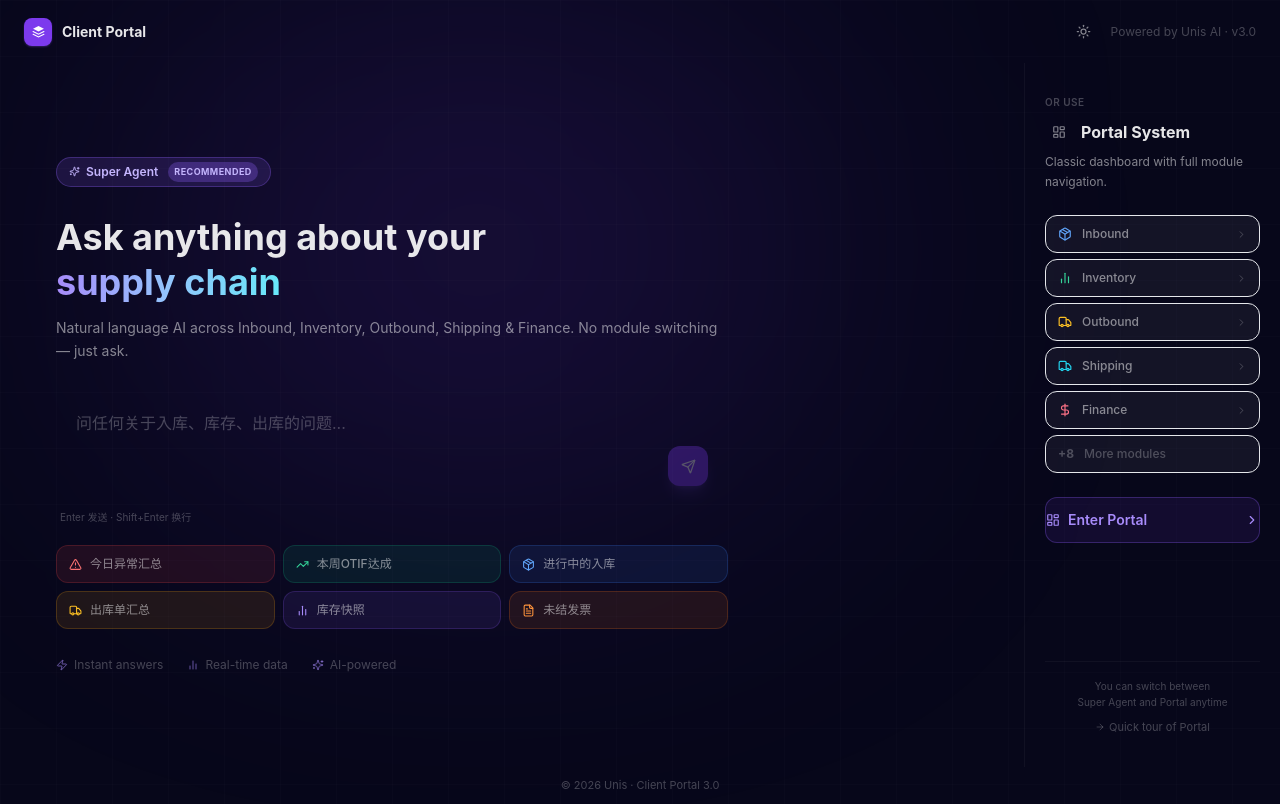
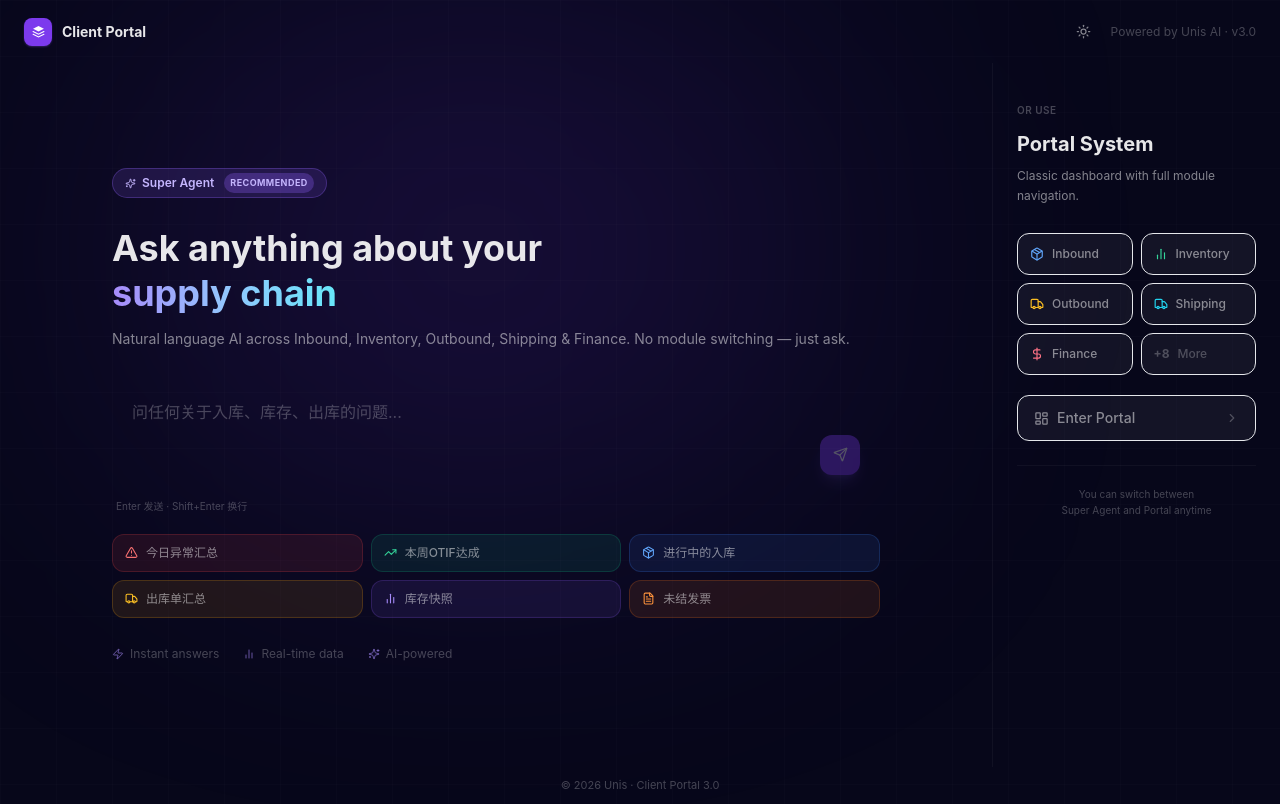
Before and after one commit to WYJade/CP-Announcement-management, a React (Vite) app: page /landing in a window 1280 px wide. Built offline with nearby package versions, Linux system fonts and the light colour scheme.

Commit message:
fix(landing): portal panel 2-col grid like screenshot, wider left area with larger input

```diff
--- a/src/components/Landing/LandingPage.tsx
+++ b/src/components/Landing/LandingPage.tsx
@@ -296,8 +296,8 @@ export default function LandingPage() {
         <div className="flex-1 flex flex-col min-h-0 overflow-hidden">
           {!inConversation ? (
             /* Initial hero */
-            <div className="flex-1 flex flex-col justify-center px-14 py-10 overflow-y-auto">
-              <div className="w-full max-w-2xl">
+            <div className="flex-1 flex flex-col justify-center px-8 py-10 overflow-y-auto">
+              <div className="w-full max-w-3xl mx-auto">
 
                 {/* Badge */}
                 <div className="flex items-center gap-2 mb-7">
@@ -455,55 +455,45 @@ export default function LandingPage() {
         </div>
 
         {/* ════ RIGHT: Portal System (narrow vertical panel) ════ */}
-        <div className={`w-64 shrink-0 flex flex-col border-l ${vline} px-5 py-8`}>
+        <div className={`w-72 shrink-0 flex flex-col border-l ${vline} px-6 py-10`}>
           {/* Header */}
-          <div className="mb-6">
-            <p className={`text-[10px] uppercase tracking-wider font-semibold mb-2 ${text3}`}>Or use</p>
-            <div className="flex items-center gap-2 mb-1.5">
-              <div className={`w-7 h-7 rounded-lg flex items-center justify-center ${dark ? 'bg-white/8' : 'bg-gray-100'}`}>
-                <LayoutDashboard size={14} className={text2} />
-              </div>
-              <h3 className={`text-base font-bold ${text1}`}>Portal System</h3>
-            </div>
+          <div className="mb-7">
+            <p className={`text-[10px] uppercase tracking-wider font-semibold mb-3 ${text3}`}>Or use</p>
+            <h3 className={`text-xl font-bold mb-2 ${text1}`}>Portal System</h3>
             <p className={`text-xs ${text2} leading-relaxed`}>
               Classic dashboard with full module navigation.
             </p>
           </div>
 
-          {/* Module list */}
-          <div className="space-y-1.5 mb-6">
+          {/* Module grid — 2 columns like screenshot */}
+          <div className="grid grid-cols-2 gap-2 mb-5">
             {PORTAL_MODULES.map(({ icon: Icon, label, color }) => (
               <button key={label} onClick={() => navigate('/portal')}
-                className={`w-full flex items-center gap-2.5 px-3 py-2.5 rounded-xl border text-xs font-medium transition-all ${portalSurface} ${hoverBg}`}>
+                className={`flex items-center gap-2 px-3 py-3 rounded-xl border text-xs font-medium transition-all ${portalSurface} ${hoverBg}`}>
                 <Icon size={14} className={color} />
                 <span className={text2}>{label}</span>
-                <ChevronRight size={11} className={`ml-auto ${text3}`} />
               </button>
             ))}
             <button onClick={() => navigate('/portal')}
-              className={`w-full flex items-center gap-2.5 px-3 py-2.5 rounded-xl border text-xs font-medium transition-all ${portalSurface} ${hoverBg}`}>
-              <span className={`text-xs font-bold ${text3}`}>+8</span>
-              <span className={text3}>More modules</span>
+              className={`flex items-center gap-2 px-3 py-3 rounded-xl border text-xs font-medium transition-all ${portalSurface} ${hoverBg}`}>
+              <span className={`font-bold ${text3}`}>+8</span>
+              <span className={text3}>More</span>
             </button>
           </div>
 
           {/* Enter button */}
           <button onClick={() => navigate('/portal')}
-            className="w-full flex items-center justify-center gap-2 py-3 rounded-xl bg-violet-600/10 border border-violet-500/30 hover:bg-violet-600/20 transition-colors text-sm font-semibold text-violet-400 mb-4">
-            <LayoutDashboard size={14} />
+            className={`w-full flex items-center gap-2 py-3 px-4 rounded-xl border transition-all text-sm font-medium mb-6 ${portalSurface} ${hoverBg} ${text2}`}>
+            <LayoutDashboard size={15} />
             Enter Portal
-            <ChevronRight size={14} className="ml-auto" />
+            <ChevronRight size={14} className={`ml-auto ${text3}`} />
           </button>
 
-          {/* Footer hint */}
-          <div className={`mt-auto pt-4 border-t ${vline}`}>
-            <p className={`text-[10px] ${text3} text-center leading-relaxed mb-2`}>
+          {/* Divider + hint */}
+          <div className={`border-t ${vline} pt-5`}>
+            <p className={`text-[10px] ${text3} text-center leading-relaxed`}>
               You can switch between<br />Super Agent and Portal anytime
             </p>
-            <button onClick={() => navigate('/portal')}
-              className={`w-full text-[11px] ${text3} hover:text-violet-400 transition-colors flex items-center justify-center gap-1`}>
-              <ArrowRight size={10} /> Quick tour of Portal
-            </button>
           </div>
         </div>
       </div>
```
